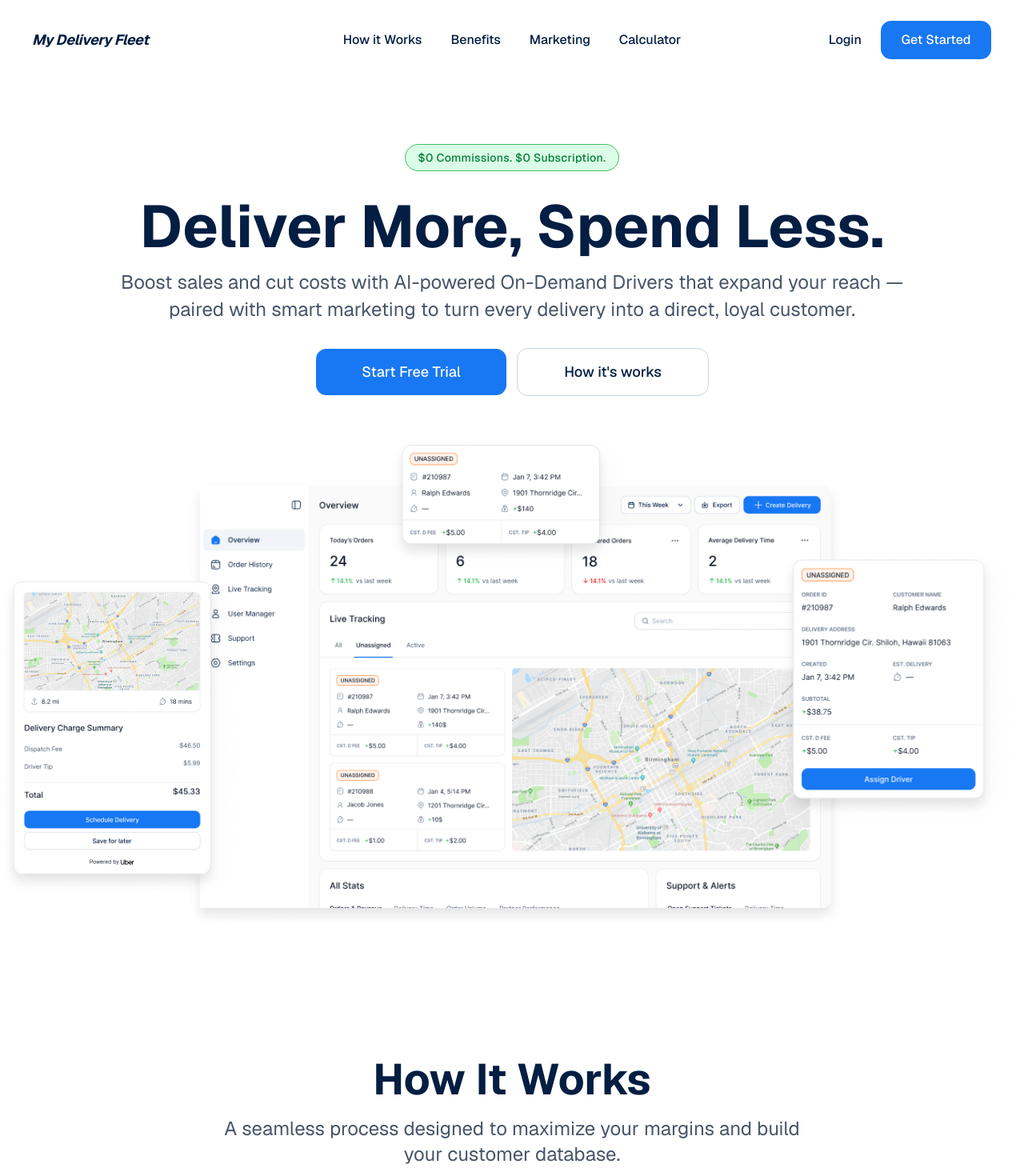
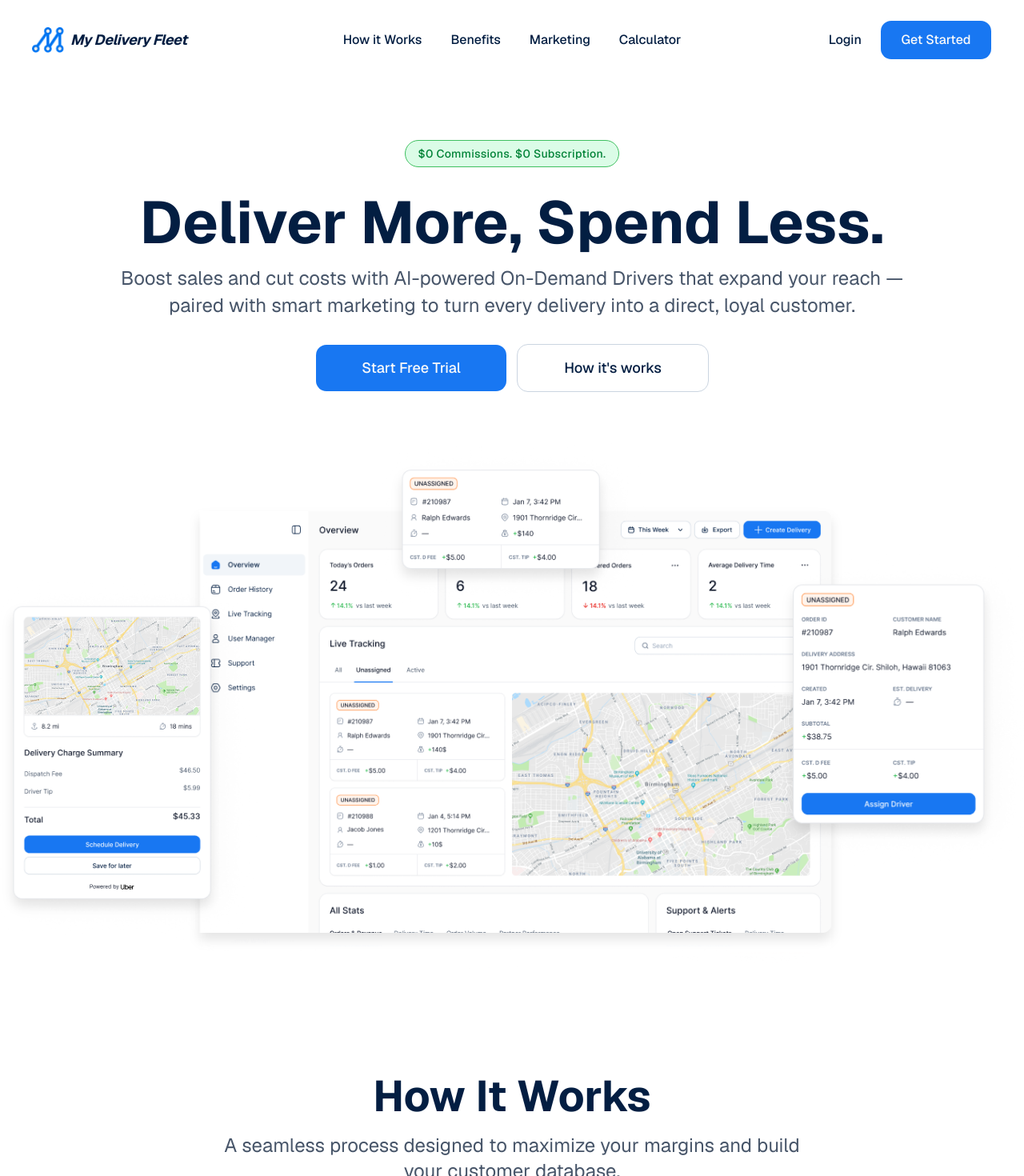
Before and after one commit to zainmanzoor-foomotion/delivery-fleet-marketing, a Next.js app: page / in a window 1280 px wide. Shown: the top 1470 px of the page at 80% size. Built offline with nearby package versions, Linux system fonts and the light colour scheme.

Commit message:
added logo + make links workable

```diff
--- a/app/components/BoostSales.tsx
+++ b/app/components/BoostSales.tsx
@@ -94,7 +94,7 @@ function AnimatedRevenueCounter({ value, duration = 2 }: { value: number; durati
 
 export default function BoostSales() {
   return (
-    <section id="benefits" className="w-full px-4 py-16 sm:py-20">
+    <section id="benefits" className="w-full px-4 py-16 sm:py-18.75">
       <div className="mx-auto max-w-7xl rounded-2xl border-2 border-[#E5E7EB] p-4 sm:p-6">
         <div className="grid grid-cols-1 lg:grid-cols-2 gap-5 items-center">
 
--- a/app/components/CutCosts.tsx
+++ b/app/components/CutCosts.tsx
@@ -84,7 +84,7 @@ function RangeSlider({ label, pct: targetPct }: { label: string; pct: number })
 
 export default function CutCosts() {
     return (
-        <section className="w-full px-4 py-16 sm:py-20">
+        <section className="w-full px-4 py-16 sm:py-18.75">
             <div className="mx-auto max-w-7xl rounded-2xl border-2 border-[#E5E7EB] p-4 sm:p-6">
                 <div className="grid grid-cols-1 lg:grid-cols-2 gap-5 items-center">
 
--- a/app/components/Footer.tsx
+++ b/app/components/Footer.tsx
@@ -1,4 +1,5 @@
 import Link from 'next/link'
+import Image from 'next/image'
 
 const productLinks = [
   { label: 'How it Works', href: '#how-it-works' },
@@ -21,6 +22,14 @@ export default function Footer() {
 
           <div className="max-w-sm">
             <Link href="/" className="flex items-center gap-2 mb-4">
+            <Image
+              src="/Logo.png"
+              alt="Logo"
+              width={80}
+              height={80}
+              className="w-12 h-9.5"
+              priority
+            />
               <span className="text-xl sm:text-2xl font-bold text-text-1">
                 My Delivery Fleet
               </span>
--- a/app/components/Header.tsx
+++ b/app/components/Header.tsx
@@ -6,7 +6,7 @@ import { Button } from '@/components/ui/button'
 
 export default function Header() {
   return (
-    <section className="flex flex-col items-center justify-center px-4 py-12 sm:py-16 md:py-20 text-center">
+    <section className="flex flex-col items-center justify-center px-4 py-12 sm:py-16 md:py-18.75 text-center">
 
       <div className="mb-8 bg-green-100 inline-flex items-center rounded-full border border-[#3FC060] px-4 py-1.5">
         <span className="text-sm font-medium text-green-700 tracking-wide">
@@ -27,15 +27,17 @@ export default function Header() {
         <Button className="w-full sm:w-60 h-12 sm:h-15 text-base sm:text-lg px-6">
           Start Free Trial
         </Button>
+        <a href="#how-it-works">
           <Button
             variant="ghost"
             className="text-text-1 w-full sm:w-60 h-12 sm:h-15 text-base sm:text-lg px-6 border border-[#CBD5E1]"
           >
             How it&apos;s works
           </Button>
+        </a>
       </div>
 
-      <div className="relative w-full max-w-6xl h-150 py-8 sm:py-12 md:mt-16 hidden md:block">
+      <div className="relative w-full max-w-6xl h-150 py-8 sm:py-12 md:mt-25 hidden md:block">
 
         <motion.div
           className="absolute left-1/2 -translate-x-1/2 w-200 max-w-200"
@@ -55,7 +57,7 @@ export default function Header() {
         </motion.div>
 
         <motion.div
-          className="absolute -left-20 top-3/5 -translate-y-1/2 w-85 max-w-85"
+          className="absolute left-0 lg:-left-10 xl:-left-20 top-3/5 -translate-y-1/2 w-56 md:w-60 lg:w-72 xl:w-85"
           initial={{ opacity: 0, x: -40 }}
           whileInView={{ opacity: 1, x: 0 }}
           viewport={{ once: true, amount: 0.75 }}
@@ -71,7 +73,7 @@ export default function Header() {
         </motion.div>
 
         <motion.div
-          className="absolute -right-20 top-1/2 -translate-y-1/2 w-85 max-w-85"
+          className="absolute right-0 lg:-right-10 xl:-right-20 top-1/2 -translate-y-1/2 w-56 md:w-60 lg:w-72 xl:w-85"
           initial={{ opacity: 0, x: 40 }}
           whileInView={{ opacity: 1, x: 0 }}
           viewport={{ once: true, amount: 0.75 }}
--- a/app/components/HowItWorks.tsx
+++ b/app/components/HowItWorks.tsx
@@ -14,7 +14,7 @@ const steps = [
 
 export default function HowItWorks() {
   return (
-    <section id="how-it-works" className="w-full px-4 py-16 sm:py-20 overflow-hidden">
+    <section id="how-it-works" className="w-full px-4 py-16 sm:py-18.75 overflow-hidden">
       <div className="mx-auto max-w-3xl text-center mb-14">
         <h2 className="text-3xl sm:text-4xl md:text-[54px] font-bold text-text-1">
           How It Works
--- a/app/components/Navbar.tsx
+++ b/app/components/Navbar.tsx
@@ -5,6 +5,7 @@ import Link from 'next/link'
 import { Menu, X } from 'lucide-react'
 import { Button } from '@/components/ui/button'
 import { cn } from '@/lib/utils'
+import Image from 'next/image'
 
 const navLinks = [
   { label: 'How it Works', href: '#how-it-works' },
@@ -22,6 +23,14 @@ export default function Navbar() {
         <div className="flex h-25 items-center justify-between">
 
           <Link href="/" className="flex items-center gap-2 shrink-0">
+            <Image
+              src="/Logo.png"
+              alt="Logo"
+              width={80}
+              height={80}
+              className="w-10 h-8"
+              priority
+            />
             <span className="text-lg font-bold text-text-1 tracking-tight italic">
               My Delivery Fleet
             </span>
--- a/app/components/SavingsCalculator/index.tsx
+++ b/app/components/SavingsCalculator/index.tsx
@@ -79,7 +79,7 @@ export default function SavingsCalculator() {
   const thirdPartyCurrentCost = thirdPartyEnabled ? thirdPartyCPO * thirdPartyOrders : 0
 
   return (
-    <section id="calculator" className="w-full px-4 py-16 sm:py-20">
+    <section id="calculator" className="w-full px-4 py-16 sm:py-32">
       {/* Title */}
       <div className="mx-auto max-w-4xl text-center mb-10">
         <h2 className="text-3xl sm:text-4xl md:text-[54px] font-bold text-text-1">
--- a/app/components/SmartMarketing.tsx
+++ b/app/components/SmartMarketing.tsx
@@ -33,7 +33,7 @@ const features = [
 
 export default function SmartMarketing() {
   return (
-    <section id="marketing" className="w-full px-4 py-16 sm:py-20">
+    <section id="marketing" className="w-full px-4 py-16 sm:py-22">
       <div className="mx-auto max-w-4xl text-center mb-14">
         <h2 className="text-3xl sm:text-4xl md:text-[54px] font-bold text-text-1">
           Smart Marketing Built-In
@@ -44,8 +44,8 @@ export default function SmartMarketing() {
         </p>
       </div>
 
-      <div className="mx-auto max-w-7xl mb-16 rounded-2xl bg-[#FAFAFB] px-4 sm:px-10 pt-6 sm:pt-10 flex flex-col md:flex-row items-center md:items-end justify-center gap-2 overflow-hidden">
-        <div className="w-40 sm:w-52 md:w-60 shrink-0">
+      <div className="mx-auto max-w-7xl mb-16 rounded-2xl bg-[#FAFAFB] px-4 sm:px-10 pt-6 sm:pt-10 flex items-center md:items-end justify-center gap-2 overflow-hidden">
+        <div className="w-30 sm:w-52 md:w-60 shrink-0">
           <Image
             src="/11 1.png"
             alt="Google review prompt"
@@ -54,7 +54,7 @@ export default function SmartMarketing() {
             className="w-full h-auto drop-shadow-xl"
           />
         </div>
-        <div className="w-48 sm:w-60 md:w-70 shrink-0">
+        <div className="w-36 sm:w-60 md:w-70 shrink-0">
           <Image
             src="/22 2.png"
             alt="Delivery tracking"
@@ -63,7 +63,7 @@ export default function SmartMarketing() {
             className="w-full h-auto drop-shadow-xl"
           />
         </div>
-        <div className="w-40 sm:w-52 md:w-60 shrink-0">
+        <div className="w-30 sm:w-52 md:w-60 shrink-0">
           <Image
             src="/33 1.png"
             alt="SMS marketing"
```
Also changed, not shown: public/Logo.png (added). Lines whose indentation alone changed are shown as unchanged.
